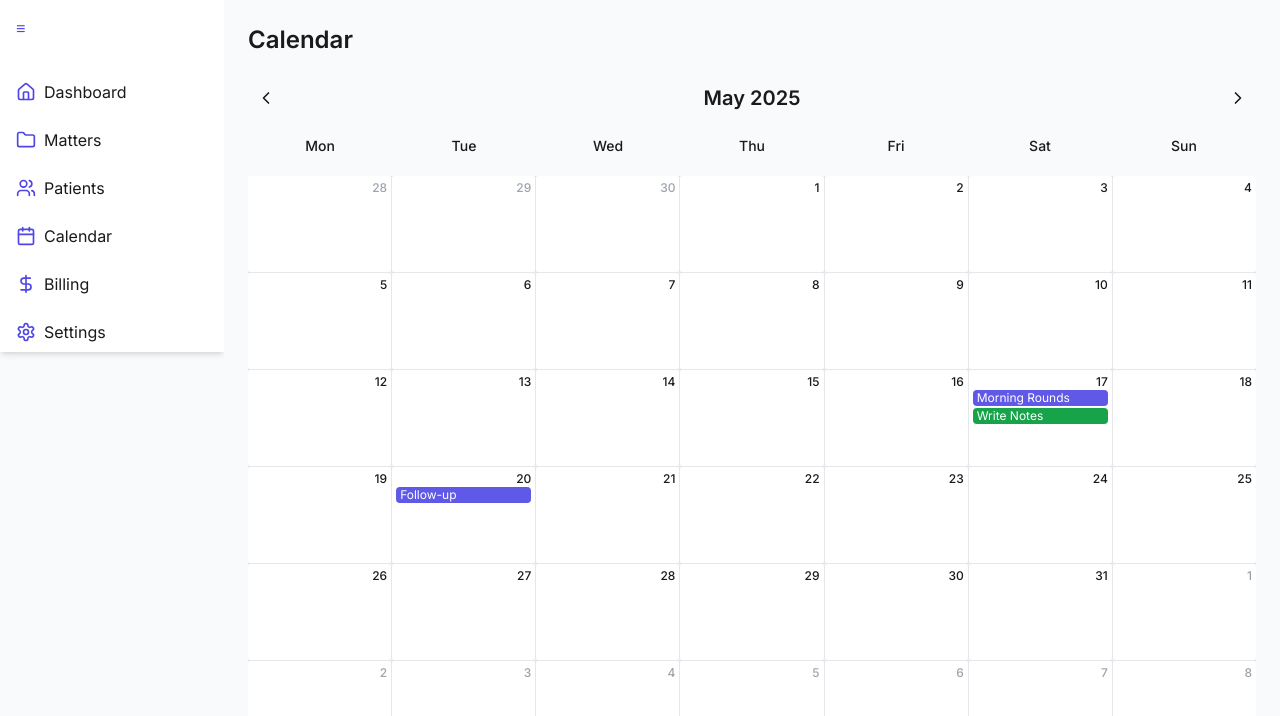
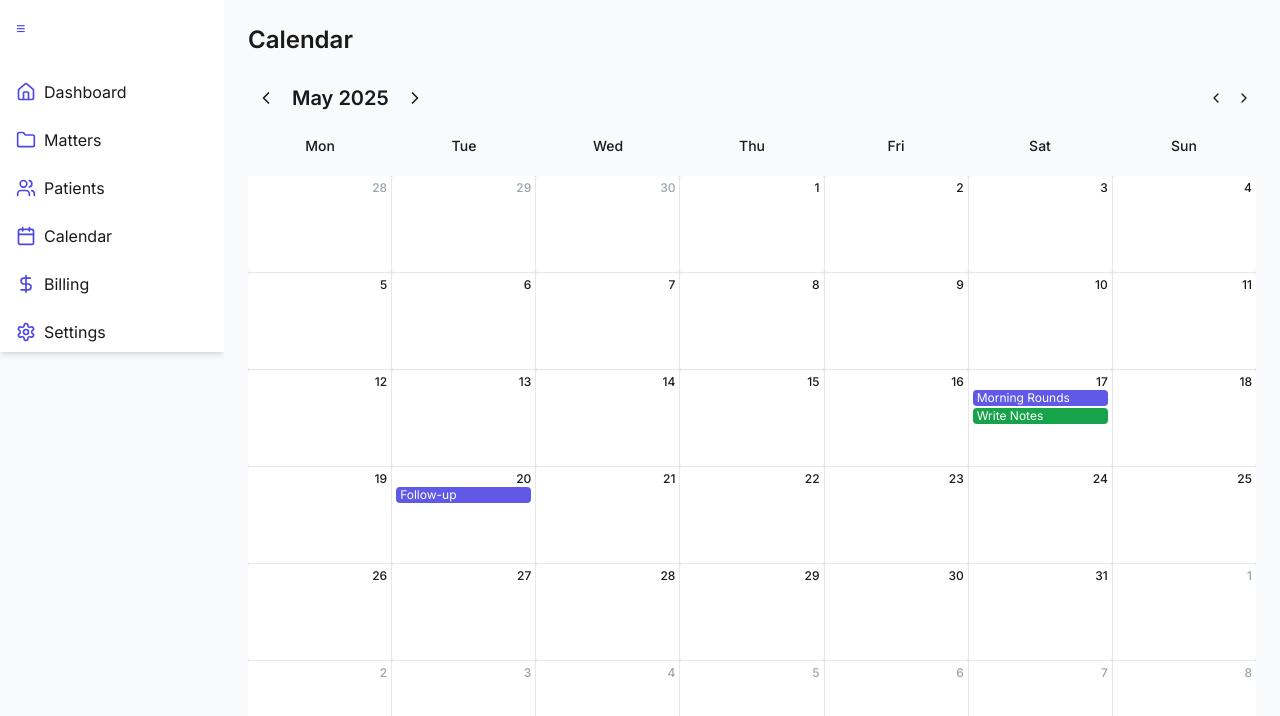
Before and after one commit to sorryforpie/UrgentPsychCRM, a Next.js app: page /calendar in a window 1280 px wide. Shown: the top 716 px of the page. Built offline with nearby package versions, Linux system fonts and the light colour scheme.

Commit message:
Add week navigation and expandable events

```diff
--- a/src/app/calendar/page.tsx
+++ b/src/app/calendar/page.tsx
@@ -2,9 +2,24 @@ import Calendar from '@components/Calendar';
 import { CalendarEvent } from '@components/Calendar';
 
 const sampleEvents: CalendarEvent[] = [
-  { date: new Date().toISOString().slice(0,10), title: 'Morning Rounds', type: 'appointment' },
-  { date: new Date().toISOString().slice(0,10), title: 'Write Notes', type: 'task' },
-  { date: new Date(Date.now() + 3*24*60*60*1000).toISOString().slice(0,10), title: 'Follow-up', type: 'appointment' },
+  {
+    date: new Date().toISOString().slice(0, 10),
+    title: 'Morning Rounds',
+    type: 'appointment',
+    details: 'Ward A, 8:00 AM',
+  },
+  {
+    date: new Date().toISOString().slice(0, 10),
+    title: 'Write Notes',
+    type: 'task',
+    details: 'Finish patient summaries',
+  },
+  {
+    date: new Date(Date.now() + 3 * 24 * 60 * 60 * 1000).toISOString().slice(0, 10),
+    title: 'Follow-up',
+    type: 'appointment',
+    details: 'Check in with patient B',
+  },
 ];
 
 export default function CalendarPage() {
--- a/src/components/Calendar.tsx
+++ b/src/components/Calendar.tsx
@@ -8,6 +8,7 @@ export interface CalendarEvent {
   date: string; // YYYY-MM-DD
   title: string;
   type?: 'default' | 'appointment' | 'task';
+  details?: string;
 }
 
 interface CalendarProps {
@@ -27,6 +28,20 @@ function formatMonthYear(date: Date) {
   return date.toLocaleDateString('en-US', { month: 'long', year: 'numeric' });
 }
 
+function startOfWeek(date: Date) {
+  const d = new Date(date);
+  const diff = (d.getDay() + 6) % 7; // Monday = 0
+  d.setDate(d.getDate() - diff);
+  d.setHours(0, 0, 0, 0);
+  return d;
+}
+
+function addDays(date: Date, days: number) {
+  const d = new Date(date);
+  d.setDate(d.getDate() + days);
+  return d;
+}
+
 function getMonthDays(date: Date) {
   const first = startOfMonth(date);
   const start = new Date(first);
@@ -42,6 +57,8 @@ function getMonthDays(date: Date) {
 
 export default function Calendar({ initialDate = new Date(), events = [] }: CalendarProps) {
   const [current, setCurrent] = useState(startOfMonth(initialDate));
+  const [weekStart, setWeekStart] = useState(startOfWeek(initialDate));
+  const [expanded, setExpanded] = useState<string | null>(null);
   const days = getMonthDays(current);
 
   const eventsMap = events.reduce<Record<string, CalendarEvent[]>>((acc, ev) => {
@@ -61,9 +78,22 @@ export default function Calendar({ initialDate = new Date(), events = [] }: Cale
     }
   };
 
+  const prevWeek = () => {
+    const newStart = addDays(weekStart, -7);
+    setWeekStart(newStart);
+    setCurrent(startOfMonth(newStart));
+  };
+
+  const nextWeek = () => {
+    const newStart = addDays(weekStart, 7);
+    setWeekStart(newStart);
+    setCurrent(startOfMonth(newStart));
+  };
+
   return (
     <div className="space-y-4">
       <div className="flex items-center justify-between">
+        <div className="flex items-center gap-2">
           <button
             onClick={() => setCurrent(addMonths(current, -1))}
             aria-label="Previous month"
@@ -80,6 +110,23 @@ export default function Calendar({ initialDate = new Date(), events = [] }: Cale
             <ChevronRight className="h-5 w-5" />
           </button>
         </div>
+        <div className="flex items-center gap-1">
+          <button
+            onClick={prevWeek}
+            aria-label="Previous week"
+            className="p-1 rounded hover:bg-gray-200"
+          >
+            <ChevronLeft className="h-4 w-4" />
+          </button>
+          <button
+            onClick={nextWeek}
+            aria-label="Next week"
+            className="p-1 rounded hover:bg-gray-200"
+          >
+            <ChevronRight className="h-4 w-4" />
+          </button>
+        </div>
+      </div>
       <div className="grid grid-cols-7 text-sm text-center font-medium">
         {['Mon','Tue','Wed','Thu','Fri','Sat','Sun'].map((d) => (
           <div key={d} className="py-1">{d}</div>
@@ -88,25 +135,41 @@ export default function Calendar({ initialDate = new Date(), events = [] }: Cale
       <div className="grid grid-cols-7 gap-px bg-gray-200 rounded">
         {days.map((day) => {
           const isCurrent = day.getMonth() === current.getMonth();
-          const dateKey = day.toISOString().slice(0,10);
+          const dateKey = day.toISOString().slice(0, 10);
           const dayEvents = eventsMap[dateKey] || [];
+          const inWeek =
+            day >= weekStart && day < addDays(weekStart, 7);
           return (
             <div
               key={dateKey}
               className={`h-24 p-1 bg-white flex flex-col text-xs rounded-sm ${
                 isCurrent ? '' : 'text-gray-400'
-              }`}
+              } ${inWeek ? 'bg-indigo-50' : ''}`}
             >
               <div className="self-end text-xs font-medium">{day.getDate()}</div>
               <div className="space-y-0.5 overflow-hidden">
-                {dayEvents.map((ev, idx) => (
-                  <span
-                    key={idx}
-                    className={`block truncate text-white px-1 rounded ${badgeColor(ev.type)}`}
+                {dayEvents.map((ev, idx) => {
+                  const id = `${ev.date}-${idx}`;
+                  return (
+                    <div key={id} className="space-y-1">
+                      <button
+                        onClick={() =>
+                          setExpanded(expanded === id ? null : id)
+                        }
+                        className={`w-full text-left truncate text-white px-1 rounded ${badgeColor(
+                          ev.type
+                        )}`}
                       >
                         {ev.title}
-                  </span>
-                ))}
+                      </button>
+                      {expanded === id && ev.details && (
+                        <div className="text-gray-700 text-[10px] bg-gray-100 p-1 rounded">
+                          {ev.details}
+                        </div>
+                      )}
+                    </div>
+                  );
+                })}
               </div>
             </div>
           );
```
Lines whose indentation alone changed are shown as unchanged.
